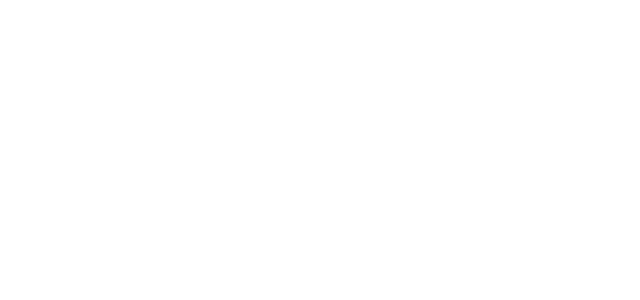
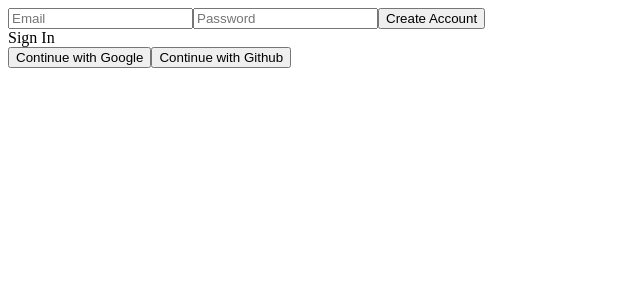
Before and after one commit to osh6006/nwitter, a React (Create React App) app: page / in a window 1280 px wide. Shown: the top 300 px of the page, without its empty margins (0-640 px from the left). Built offline with nearby package versions, Linux system fonts and the light colour scheme; no server answers.

Commit message:
Authentication

```diff
--- a/package.json
+++ b/package.json
@@ -6,8 +6,11 @@
     "@testing-library/jest-dom": "^5.16.5",
     "@testing-library/react": "^13.4.0",
     "@testing-library/user-event": "^13.5.0",
+    "babel-eslint": "^10.1.0",
+    "firebase": "^9.6.1",
     "react": "^18.2.0",
     "react-dom": "^18.2.0",
+    "react-router-dom": "^5.3.0",
     "react-scripts": "5.0.1",
     "web-vitals": "^2.1.4"
   },
--- a/src/App.js
+++ /dev/null
@@ -1,5 +0,0 @@
-function App() {
-  return <div></div>;
-}
-
-export default App;
--- /dev/null
+++ b/src/conponents/App.js
@@ -0,0 +1,25 @@
+import { useEffect, useState } from "react";
+import AppRouter from "./Router";
+import firebase from "../firebase";
+import { authService } from "../firebase";
+
+function App() {
+  const auth = firebase.auth();
+  const [init, setInit] = useState(false);
+  const [isLoggedIn, setIsLoggedIn] = useState(false);
+  useEffect(() => {
+    authService.onAuthStateChanged(user => {
+      if (user) {
+        setIsLoggedIn(true);
+      } else {
+        setIsLoggedIn(false);
+      }
+      setInit(true);
+    });
+  }, []);
+  return (
+    <>{init ? <AppRouter isLoggedIn={isLoggedIn} /> : "Initializing...."}</>
+  );
+}
+
+export default App;
--- /dev/null
+++ b/src/conponents/Navigation.js
@@ -0,0 +1,17 @@
+import React from "react";
+import { Link } from "react-router-dom";
+
+const Navigation = () => {
+  return (
+    <ul>
+      <li>
+        <Link to="/">Home</Link>
+      </li>
+      <li>
+        <Link to="/profile">My Profile</Link>
+      </li>
+    </ul>
+  );
+};
+
+export default Navigation;
--- /dev/null
+++ b/src/conponents/Router.js
@@ -0,0 +1,41 @@
+import React, { useState } from "react";
+import {
+  HashRouter as Router,
+  Redirect,
+  Route,
+  Switch,
+} from "react-router-dom";
+import Auth from "../routes/Auth";
+import Home from "../routes/Home";
+import Profile from "../routes/Profile";
+import Navigation from "./Navigation";
+
+const AppRouter = ({ isLoggedIn }) => {
+  return (
+    <Router>
+      {isLoggedIn && <Navigation />}
+      <Switch>
+        {isLoggedIn ? (
+          <>
+            <Route exact path="/">
+              <Home />
+            </Route>
+            <Route exact path="/profile">
+              <Profile />
+            </Route>
+            <Redirect from="*" to="/"></Redirect>
+          </>
+        ) : (
+          <>
+            <Route exact path="/">
+              <Auth />
+            </Route>
+            <Redirect from="*" to="/"></Redirect>
+          </>
+        )}
+      </Switch>
+    </Router>
+  );
+};
+
+export default AppRouter;
--- /dev/null
+++ b/src/firebase.js
@@ -0,0 +1,21 @@
+import firebase from "firebase/compat/app";
+import "firebase/compat/auth";
+import "firebase/compat/firestore";
+import "firebase/compat/storage";
+
+// Your web app's Firebase configuration
+const firebaseConfig = {
+  apiKey: process.env.REACT_APP_API_KEY,
+  authDomain: process.env.REACT_APP_AUTH_DOMAIN,
+  projectId: process.env.REACT_APP_PROJECT_ID,
+  storageBucket: process.env.REACT_APP_STORAGE_BUCKET,
+  messagingSenderId: process.env.REACT_APP_MESSAGIN_ID,
+  appId: process.env.REACT_APP_APP_ID,
+};
+
+// Initialize Firebase
+export default firebase.initializeApp(firebaseConfig);
+
+export const firebaseInstance = firebase;
+
+export const authService = firebase.auth();
--- a/src/index.js
+++ b/src/index.js
@@ -1,6 +1,9 @@
 import React from "react";
 import ReactDOM from "react-dom/client";
-import App from "./App";
+import App from "./conponents/App";
+import firebase from "./firebase";
+
+console.log(firebase);
 
 const root = ReactDOM.createRoot(document.getElementById("root"));
 root.render(
--- /dev/null
+++ b/src/routes/Auth.js
@@ -0,0 +1,94 @@
+import React, { useState } from "react";
+import { authService, firebaseInstance } from "../firebase";
+import firebase from "../firebase";
+
+const Auth = () => {
+  const [email, setEmail] = useState("");
+  const [password, setPassword] = useState("");
+  const [newAccount, setNewAccount] = useState(true);
+  const [error, setError] = useState("");
+  const onChange = event => {
+    const {
+      target: { name, value },
+    } = event;
+
+    if (name === "email") {
+      setEmail(value);
+    } else if (name === "password") {
+      setPassword(value);
+    }
+  };
+  const onSubmit = async event => {
+    event.preventDefault();
+    try {
+      let data;
+      if (newAccount) {
+        // create account
+        data = await authService.createUserWithEmailAndPassword(
+          email,
+          password
+        );
+      } else {
+        // login
+        data = await authService.signInWithEmailAndPassword(email, password);
+      }
+      console.log(data);
+    } catch (error) {
+      setError(error.message);
+    }
+  };
+  const toggleAccount = () => setNewAccount(prev => !prev);
+  const onSocialClick = async event => {
+    const {
+      target: { name },
+    } = event;
+    let provider;
+    if (name === "google") {
+      provider = new firebaseInstance.auth.GoogleAuthProvider();
+    } else if (name === "github") {
+      provider = new firebaseInstance.auth.GithubAuthProvider();
+    }
+    const data = await authService.signInWithPopup(provider);
+    console.log(data);
+  };
+  return (
+    <div>
+      <form onSubmit={onSubmit}>
+        <input
+          type="text"
+          placeholder="Email"
+          name="email"
+          required
+          value={email}
+          onChange={onChange}
+        />
+        <input
+          type="password"
+          placeholder="Password"
+          name="password"
+          required
+          value={password}
+          onChange={onChange}
+        />
+        <input
+          type="submit"
+          value={newAccount ? "Create Account" : "Sign In"}
+        />
+        {error}
+      </form>
+      <span onClick={toggleAccount}>
+        {newAccount ? "Sign In" : "Create Account"}
+      </span>
+      <div>
+        <button onClick={onSocialClick} name="google">
+          Continue with Google
+        </button>
+        <button onClick={onSocialClick} name="github">
+          Continue with Github
+        </button>
+      </div>
+    </div>
+  );
+};
+
+export default Auth;
--- /dev/null
+++ b/src/routes/Home.js
@@ -0,0 +1,30 @@
+import React, { useState } from "react";
+
+const Home = () => {
+  const [nweet, setNweet] = useState("");
+  const onSubmit = event => {
+    event.preventDefault();
+  };
+  const onChange = event => {
+    const {
+      target: { value },
+    } = event;
+    setNweet(value);
+  };
+  return (
+    <div>
+      <form onSubmit={onSubmit}>
+        <input
+          value={nweet}
+          onChange={onChange}
+          type="text"
+          placeholder="What's on your mind?"
+          maxLength={120}
+        />
+        <input type="submit" value="Nweet" maxLength={120} />
+      </form>
+    </div>
+  );
+};
+
+export default Home;
--- /dev/null
+++ b/src/routes/Profile.js
@@ -0,0 +1,15 @@
+import React from "react";
+import { authService } from "../firebase";
+
+const Profile = () => {
+  const onLogOutClick = () => {
+    authService.signOut();
+  };
+  return (
+    <>
+      <button onClick={onLogOutClick}>LogOut</button>
+    </>
+  );
+};
+
+export default Profile;
```
Also changed, not shown: src/routes/EditProfile.js (added, +7 -0 lines), 2 other files (tests, documents, lock files or other folders).
